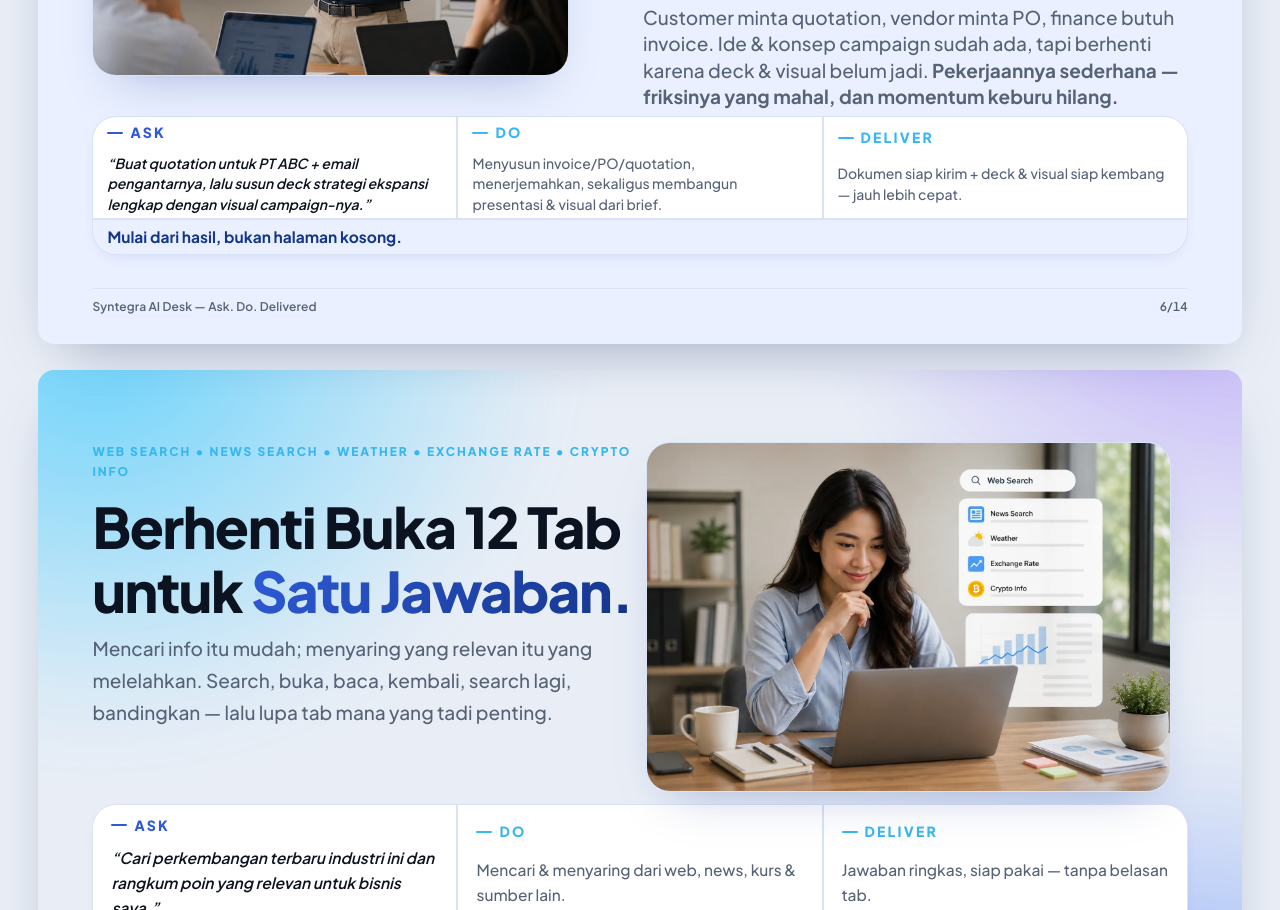
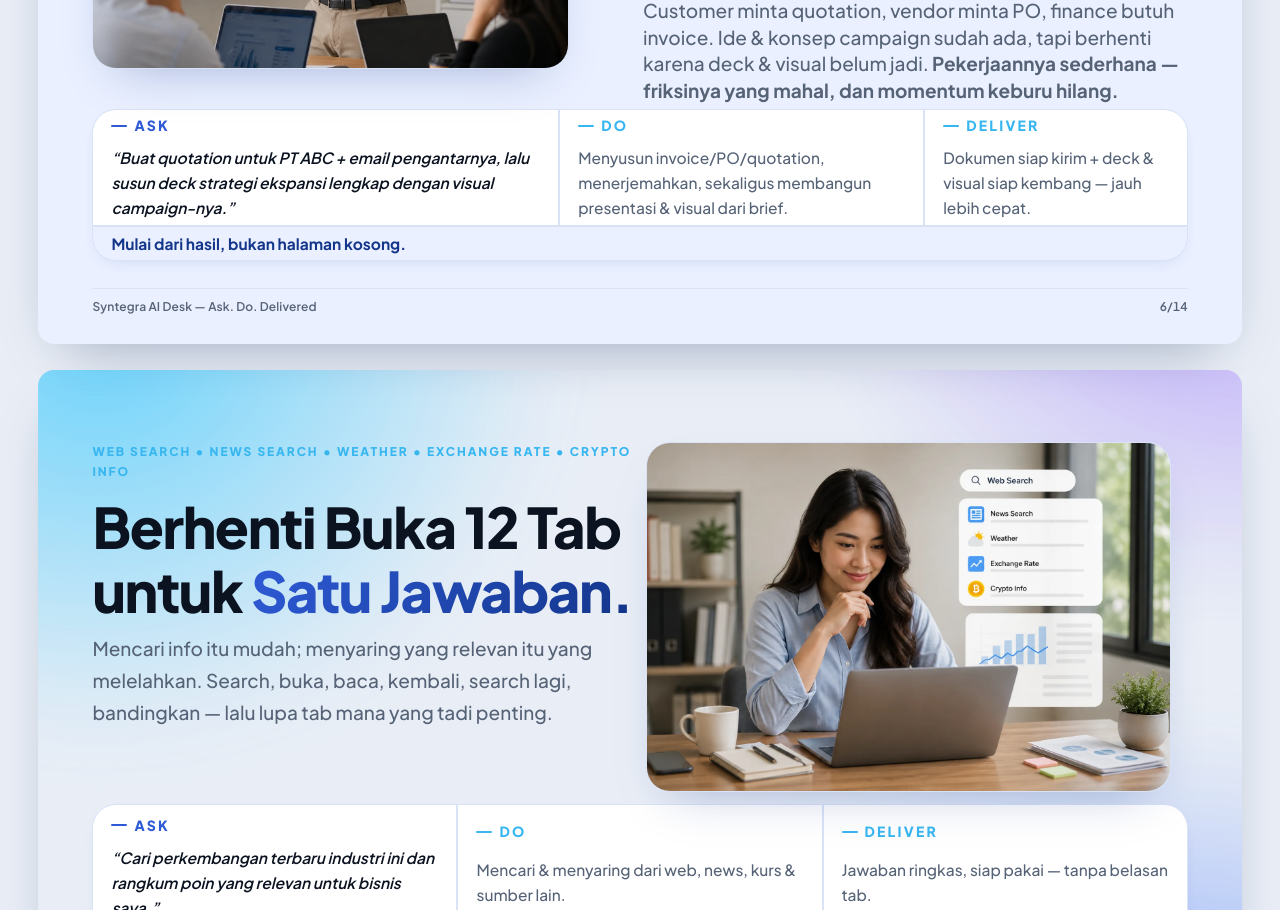
Before and after one commit to agung-syntegra/lp-ai-syntegra2, a website: page pdf/index.html in a window 1280 px wide. Shown: the part 4575-5485 px from the top of the page. Drawn offline with Linux system fonts and the light colour scheme.

Commit message:
/pdf: Ask slide dokumen jadi 3 baris tanpa kecilkan font
Lebarkan kolom Ask (ambil dari kolom Deliver) via grid-template-columns
asimetris; font ADL tetap 15.5px. Halaman utama tidak diubah.

Co-Authored-By: Claude Opus 4.8 <noreply@anthropic.com>

```diff
--- a/pdf/index.html
+++ b/pdf/index.html
@@ -1147,8 +1147,8 @@ main > section .sec-head{margin-bottom:18px!important}
 #dokumen .feat-label{margin-bottom:6px!important}
 main .feat-label{font-size:12px!important}
 #dokumen .fg-inner{gap:6px!important}
-#dokumen .adl-row,#dokumen .adl-result{padding:4px 14px!important}
-#dokumen .adl-row p{font-size:14px!important;line-height:1.45!important}
+#dokumen .adl-row,#dokumen .adl-result{padding:4px 18px!important}
+#dokumen .adl{grid-template-columns:1.28fr 1fr 0.72fr!important}
 #harga .pfeats li{line-height:1.26!important}
 #harga .pfeats{gap:2px!important}
 #harga .sec-head{margin-bottom:12px!important}
```
